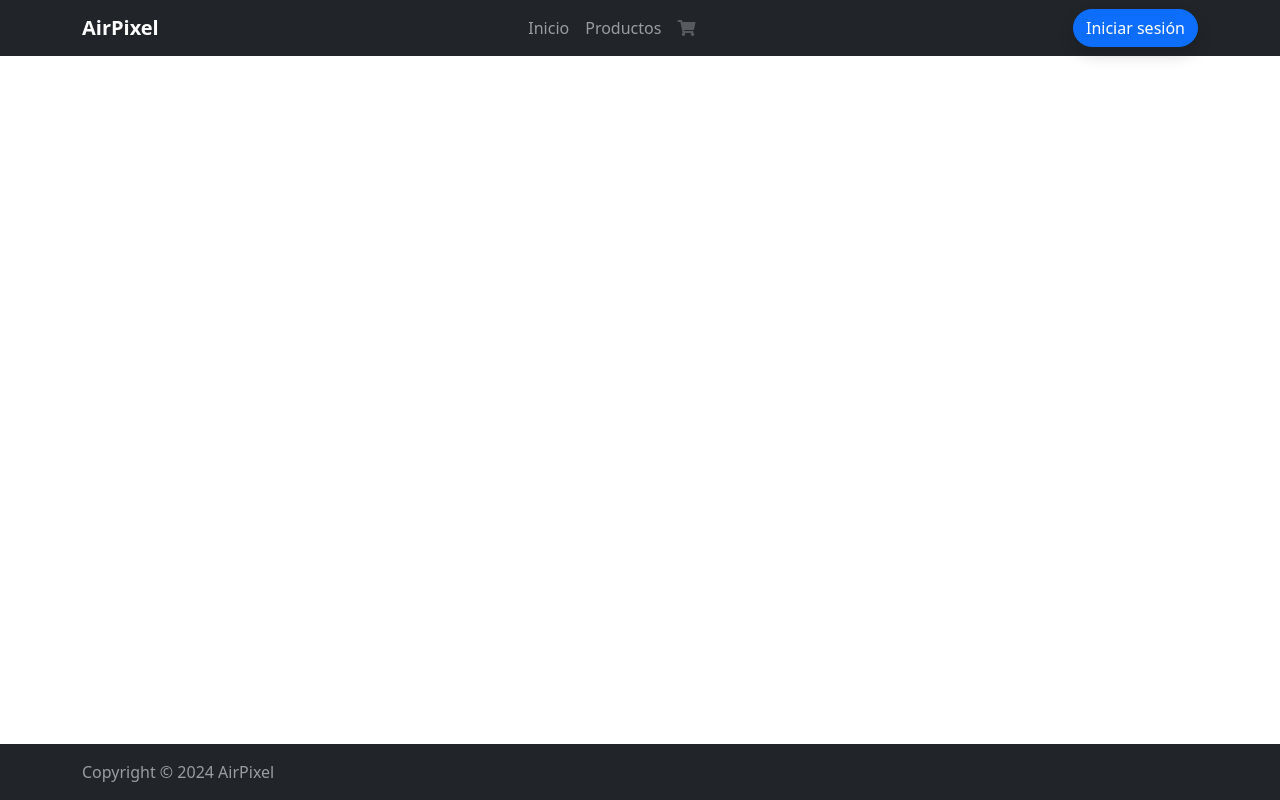
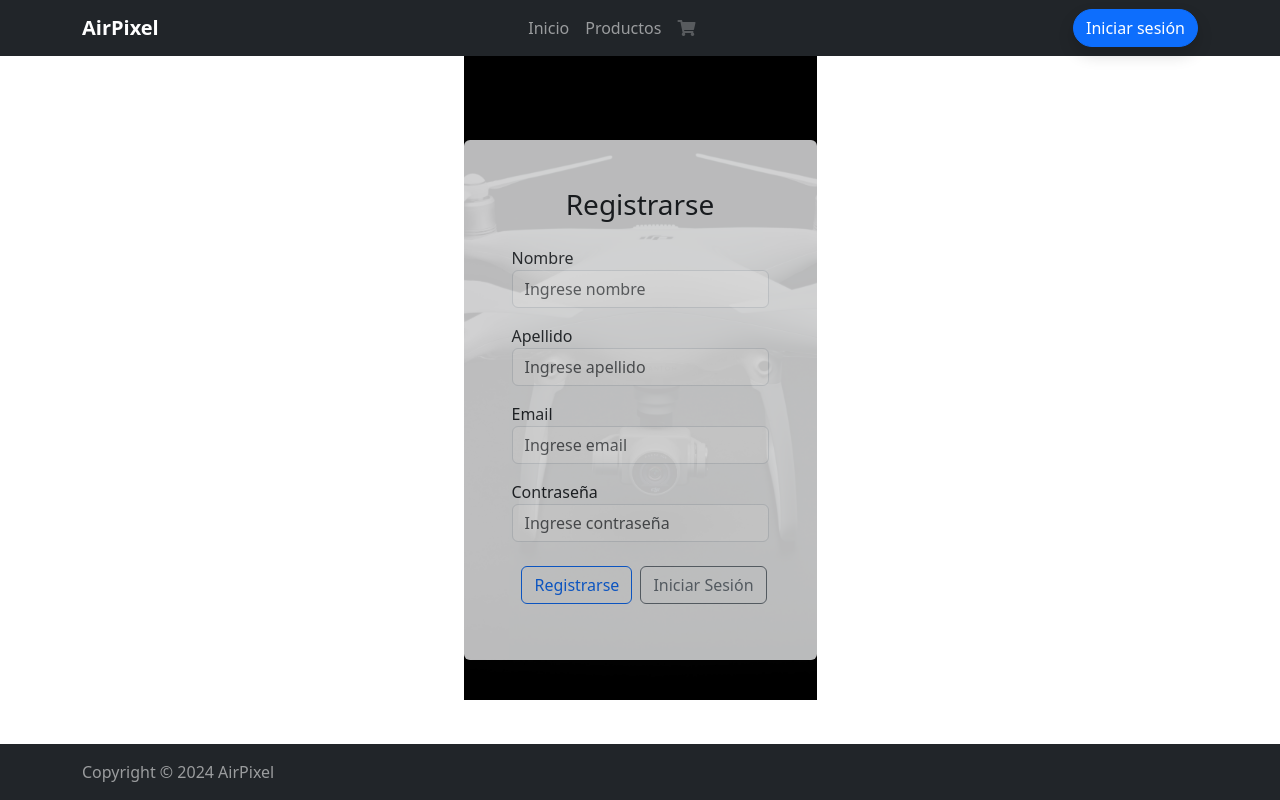
Before and after one commit to xcharag/droneshopweb, a React (Vite) app: page /signUp in a window 1280 px wide. Built offline with nearby package versions, Linux system fonts and the light colour scheme.

Commit message:
Add Login-banner

```diff
--- a/src/App.jsx
+++ b/src/App.jsx
@@ -6,6 +6,7 @@ import Header from './components/header/header.jsx';
 import Footer from './components/footer/footer.jsx';
 import Login from './components/login/login.jsx';
 import Home from './components/home/home.jsx';
+import SignUp from './components/sign-up/signUp.jsx';
 
 import AdmClient from './components/admClients/admClient.jsx';
 
@@ -29,6 +30,7 @@ function App() {
                         <Route path="/" element={<Home />} />
                         <Route path="/login" element={<Login />} />
                         <Route path="/admClient" element={<AdmClient />} />
+                        <Route path="/signUp" element={<SignUp/>}/>
                     </Routes>
                 </Container>
                 <Footer />
--- a/src/components/admClients/admClient.jsx
+++ b/src/components/admClients/admClient.jsx
@@ -14,7 +14,7 @@ const AdmClient = () => {
     const [clientToEdit, setClientToEdit] = useState(null);
     const [clientToDelete, setClientToDelete] = useState(null);
     const [clientToAdd, setClientToAdd] = useState(null);
-    const [client, setClient] = useState({
+    const [client] = useState({
         name: '',
         lastName: '',
         company: '',
@@ -78,8 +78,6 @@ const AdmClient = () => {
 
     const handleEditClient = async () => {
         try {
-            console.log(clientToEdit.id);
-
             const seller = JSON.parse(localStorage.getItem('seller'));
             await updateClient({
 
--- /dev/null
+++ b/src/components/login/login.css
@@ -0,0 +1,9 @@
+.login-banner{
+    height: 700px;
+    align-items: center;
+    justify-content: center;
+    background-image: url("./images/drone.jpg");
+    background-size: cover;
+    background-position: center;
+
+}
--- a/src/components/login/login.jsx
+++ b/src/components/login/login.jsx
@@ -1,8 +1,9 @@
 import React, { useState } from 'react';
-import { useNavigate } from 'react-router-dom';
-import {useMutation, useLazyQuery} from '@apollo/client';
-import {GET_SELLER_QUERY, LOGIN_MUTATION} from './queries/queries.js';
-
+import { Link, useNavigate } from 'react-router-dom';
+import { useMutation, useLazyQuery } from '@apollo/client';
+import { GET_SELLER_QUERY, LOGIN_MUTATION } from './queries/queries.js';
+import { Button } from "react-bootstrap";
+import '../login/login.css';
 
 const Login = () => {
     const [email, setEmail] = useState('');
@@ -45,7 +46,6 @@ const Login = () => {
             localStorage.setItem('seller', JSON.stringify(userData.data.getSeller));
             localStorage.setItem('token', token);
 
-            // Redireccionar a la página deseada
             navigate('/admClient');
 
         } catch (error) {
@@ -60,8 +60,9 @@ const Login = () => {
     };
 
     return (
+        <section className="login-banner">
         <div className="login d-flex justify-content-center align-items-center vh-100">
-            <div className='p-5 bg-light rounded'>
+            <div className='p-5 bg-light rounded opacity-75'>
                 <form id='form-login' onSubmit={handleSubmit}>
                     <h3 className="mb-4"> Login </h3>
                     {authError && <div className="alert alert-danger">{authError}</div>}
@@ -90,13 +91,14 @@ const Login = () => {
                         />
                         {passwordError && <div className="alert alert-danger mt-2">{passwordError}</div>}
                     </div>
-
-                    <button type="submit" className="btn btn-primary w-100">
-                        Login
-                    </button>
+                    <div className="mb-3">
+                    <Button type="submit" className="m-2" variant="outline-primary">Iniciar Sesión </Button>
+                    <Link to='/signUp' className="btn btn-outline-secondary">Registrarse como vendedor</Link>
+                    </div>
                 </form>
             </div>
         </div>
+    </section>
     );
 };
 
--- /dev/null
+++ b/src/components/sign-up/queries/queries.js
@@ -0,0 +1,26 @@
+import {gql} from "@apollo/client";
+
+export const ADD_SELLER = gql`
+   mutation NewSeller($input: inputSeller) {
+    newSeller(input: $input) {
+        id
+        name
+        lastName
+        email
+        created
+    }
+}
+`;
+
+export const GET_SELLERS= gql`
+
+     query Query {
+      getAllSellers {
+        id
+        name
+        lastName
+        email
+        created
+      }
+    }
+ `;
--- /dev/null
+++ b/src/components/sign-up/signUp.jsx
@@ -0,0 +1,138 @@
+import React, { useState } from 'react';
+import { Link, useNavigate } from 'react-router-dom';
+import { useMutation} from '@apollo/client';
+import { ADD_SELLER} from './queries/queries.js';
+import { Button } from "react-bootstrap";
+import '../login/login.css';
+
+const SignUp = () => {
+    const [name] = useState('');
+    const [lastname ] = useState('');
+    const [email] = useState('');
+    const [password] = useState('');
+    const [emailError, setEmailError] = useState('');
+    const [authError, setAuthError] = useState('');
+    const [successAddSeller, setSuccessAddSeller] = useState(false);
+    const [sellerToAdd, setSellerToAdd] = useState(null);
+    const navigate = useNavigate();
+
+    const [addSellerMutation] = useMutation(ADD_SELLER);
+
+    const validateEmail = (email) => {
+        const regex = /^[^\s@]+@[^\s@]+\.[^\s@]+$/;
+        return regex.test(email);
+    };
+
+
+    const handleAddSeller = async (e) => {
+        e.preventDefault();
+
+        if (!sellerToAdd.name || !sellerToAdd.lastname || !sellerToAdd.email || !sellerToAdd.password) {
+            setAuthError('Todos los campos son obligatorios');
+            return;
+        } else {
+            setAuthError('');
+        }
+
+        if (!validateEmail(sellerToAdd.email)) {
+            setEmailError('El formato del email no es válido');
+            return;
+        }
+
+        try {
+            const { data } = await addSellerMutation({
+                variables: {
+                    input: {
+                        name: sellerToAdd.name,
+                        lastName: sellerToAdd.lastname,
+                        email: sellerToAdd.email,
+                        password: sellerToAdd.password
+                    }
+                }
+            });
+
+            if (data.newSeller) {
+                setSuccessAddSeller(true);
+                setTimeout(() => {
+                    navigate('/login');
+                }, 5000);
+            }
+        } catch (error) {
+            if (error.message.includes('unique constraint would be violated')) {
+                setAuthError('El email ya está en uso');
+            } else {
+                setAuthError('Ha ocurrido un error. Por favor, inténtelo de nuevo.');
+            }
+        }
+    };
+
+
+    return (
+        <section className="login-banner">
+        <div className="login d-flex justify-content-center align-items-center vh-100">
+            <div className='p-5 bg-light rounded opacity-75'>
+                <form id='form-sign-up' onSubmit={handleAddSeller}>
+                    <h3 className="mb-4"> Registrarse </h3>
+                    {authError && <div className="alert alert-danger">{authError}</div>}
+                    {successAddSeller && <div className="alert alert-success mt-2">Usuario registrado con éxito</div>}
+                    <div className="mb-3">
+                        <label htmlFor="name"> Nombre </label>
+                        <input
+                            type="text"
+                            id="name"
+                            className="form-control"
+                            placeholder="Ingrese nombre"
+                            value={sellerToAdd ? sellerToAdd.name : name}
+                            onChange={(e) => setSellerToAdd({...sellerToAdd, name: e.target.value})}
+                        />
+                    </div>
+                    <div className="mb-3">
+                        <label htmlFor="lastname"> Apellido </label>
+                        <input
+                            type="text"
+                            id="lastname"
+                            className="form-control"
+                            placeholder="Ingrese apellido"
+                            value={sellerToAdd ? sellerToAdd.lastname : lastname}
+                            onChange={(e) => setSellerToAdd({...sellerToAdd, lastname: e.target.value})}
+                        />
+                    </div>
+                    <div className="mb-3">
+                        <label htmlFor="email"> Email </label>
+                        <input
+                            type="email"
+                            id="email"
+                            className="form-control"
+                            placeholder="Ingrese email"
+                            value={sellerToAdd ? sellerToAdd.email : email}
+                            onChange={(e) => {
+                                setSellerToAdd({...sellerToAdd, email: e.target.value});
+                                setEmailError('');
+                                setAuthError('');
+                            }}
+                        />
+                        {emailError && <div className="alert alert-danger mt-2">{emailError}</div>}
+                    </div>
+                    <div className='mb-3'>
+                        <label htmlFor="password"> Contraseña </label>
+                        <input
+                            type="password"
+                            id="password"
+                            className="form-control"
+                            placeholder="Ingrese contraseña"
+                            value={sellerToAdd ? sellerToAdd.password : password}
+                            onChange={(e) => setSellerToAdd({...sellerToAdd, password: e.target.value})}
+                        />
+                    </div>
+                    <div>
+                        <Button type="submit" className="m-2" variant="outline-primary">Registrarse</Button>
+                        <Link to='/login' className="btn btn-outline-secondary">Iniciar Sesión</Link>
+                    </div>
+                </form>
+            </div>
+        </div>
+        </section>
+    );
+};
+
+export default SignUp;
```
Also changed, not shown: src/components/login/images/drone.jpg (added).
